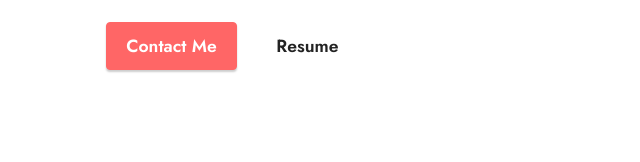
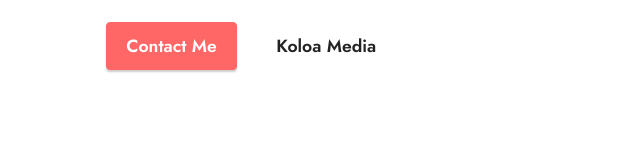
Before and after one commit to tbrown0139/aboutme, a plain HTML site: page index.html in a window 1280 px wide. Shown: the part 454-616 px from the top of the page, 12-652 px from the left. Drawn offline with nearby package versions, Linux system fonts and the light colour scheme; a script that the page names is missing.

Commit message:
Update index.html

```diff
--- a/index.html
+++ b/index.html
@@ -9,6 +9,7 @@
   <!-- Hey! 🥳 -- >
 
 
+  <title> Trevor Brown - Kauai, Hawaii </title>
 
   <meta charset="UTF-8">
   <meta http-equiv="X-UA-Compatible" content="IE=edge">
@@ -17,7 +18,6 @@
   <meta name="description" content="">
 
 
-  <title>Trevor Brown - Kauai, Hawaii</title>
   <!-- Style Sheets -->
 
 
@@ -53,7 +53,7 @@
                         A passionate Software Developer 🚀 having an experience of building Web and Mobile applications with  Swift / Objective C / HTML / PHP / CSS and some other cool libraries and frameworks.</p>
 
                     <div class="mbr-section-btn mt-3"><a class="btn btn-secondary display-4" href="mailto:trevor@trevorbrown.me">Contact Me</a>
-                        <a class="btn btn-black-outline display-4" href="https://brownbros.org">Resume</a></div>
+                        <a class="btn btn-black-outline display-4" href="https://koloamedia.com">Koloa Media</a></div>
                 </div>
             </div>
         </div>
```
